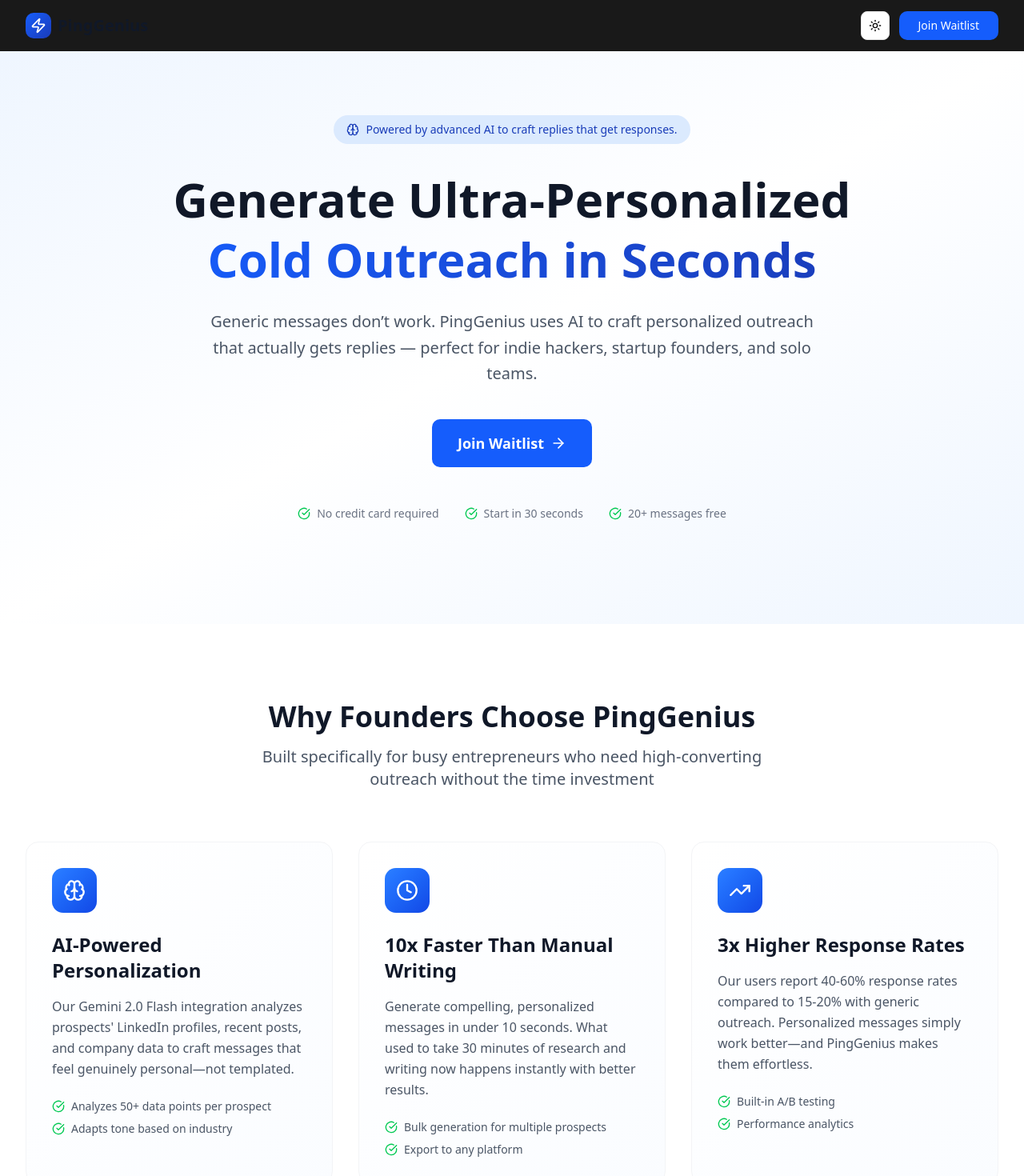
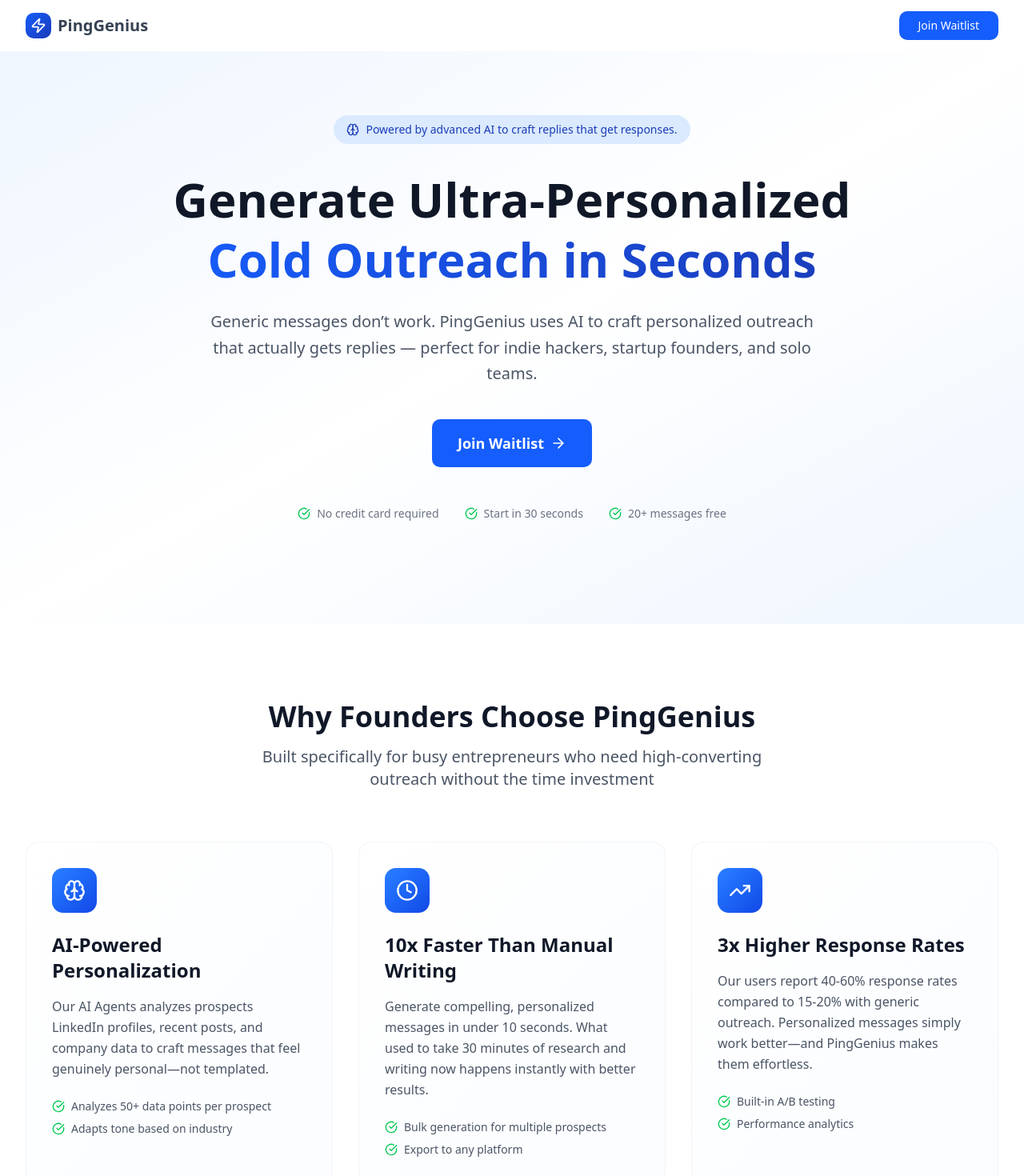
Before and after one commit to hasnainXdev/pinggenius, a Next.js app: page / in a window 1280 px wide. Shown: the top 1470 px of the page at 80% size. Built offline with nearby package versions, Linux system fonts and the light colour scheme.

Commit message:
feat: update FeatureSection and FinalCTA components for improved clarity; add middleware for Clerk integration

```diff
--- a/components/FeatureSection.tsx
+++ b/components/FeatureSection.tsx
@@ -18,7 +18,7 @@
           <FeatureCard
             icon={<Brain className="w-7 h-7 text-white" />}
             title="AI-Powered Personalization"
-            description="Our Gemini 2.0 Flash integration analyzes prospects' LinkedIn profiles, recent posts, and company data to craft messages that feel genuinely personal—not templated."
+            description="Our AI Agents analyzes prospects LinkedIn profiles, recent posts, and company data to craft messages that feel genuinely personal—not templated."
             points={[
               "Analyzes 50+ data points per prospect",
               "Adapts tone based on industry",
--- a/components/FinalCTA.tsx
+++ b/components/FinalCTA.tsx
@@ -22,7 +22,7 @@
         <div className="flex items-center justify-center space-x-8 text-sm text-blue-200">
           <div className="flex items-center">
             <CheckCircle className="w-4 h-4 text-green-400 mr-2" />
-            500 messages free
+            20+ messages free
           </div>
           <div className="flex items-center">
             <CheckCircle className="w-4 h-4 text-green-400 mr-2" />
--- a/components/Navbar.tsx
+++ b/components/Navbar.tsx
@@ -17,7 +17,7 @@
   return (
     <nav
       className={`sticky top-0 z-50 backdrop-blur-md transition-all duration-300 ${
-        scrolled ? "bg-black/70 dark:bg-black/30 shadow-sm" : "bg-black/90 dark:bg-[#0d0d0d]/70"
+        scrolled ? "bg-white/30 dark:bg-white/70 shadow-sm" : "bg-white/90 dark:bg-[#0d0d0d]/70"
       }`}
     >
       <div
@@ -30,12 +30,12 @@
             <div className="w-8 h-8 bg-gradient-to-br from-blue-600 to-blue-800 rounded-lg flex items-center justify-center">
               <Zap className="w-5 h-5 text-white" />
             </div>
-            <span className="text-xl font-bold text-gray-900 dark:text-white">
+            <span className="text-xl font-bold text-gray-700">
               PingGenius
             </span>
           </div>
           <div className="flex items-center space-x-3">
-            <ModeToggle />
+            {/* <ModeToggle /> */}
             <Button className="cursor-pointer bg-blue-600 hover:bg-blue-700 text-white px-6 py-2 rounded-lg font-medium transition-all duration-200 hover:shadow-lg hover:scale-105">
               Join Waitlist
             </Button>
--- /dev/null
+++ b/middleware.ts
@@ -0,0 +1,12 @@
+import { clerkMiddleware } from '@clerk/nextjs/server';
+
+export default clerkMiddleware();
+
+export const config = {
+  matcher: [
+    // Skip Next.js internals and all static files, unless found in search params
+    '/((?!_next|[^?]*\\.(?:html?|css|js(?!on)|jpe?g|webp|png|gif|svg|ttf|woff2?|ico|csv|docx?|xlsx?|zip|webmanifest)).*)',
+    // Always run for API routes
+    '/(api|trpc)(.*)',
+  ],
+};
--- a/package.json
+++ b/package.json
@@ -9,6 +9,7 @@
     "lint": "next lint"
   },
   "dependencies": {
+    "@clerk/nextjs": "^6.23.2",
     "@hookform/resolvers": "^5.1.1",
     "@radix-ui/react-accordion": "^1.2.11",
     "@radix-ui/react-alert-dialog": "^1.1.14",
```
Also changed, not shown: 1 other file (tests, documents, lock files or other folders).
